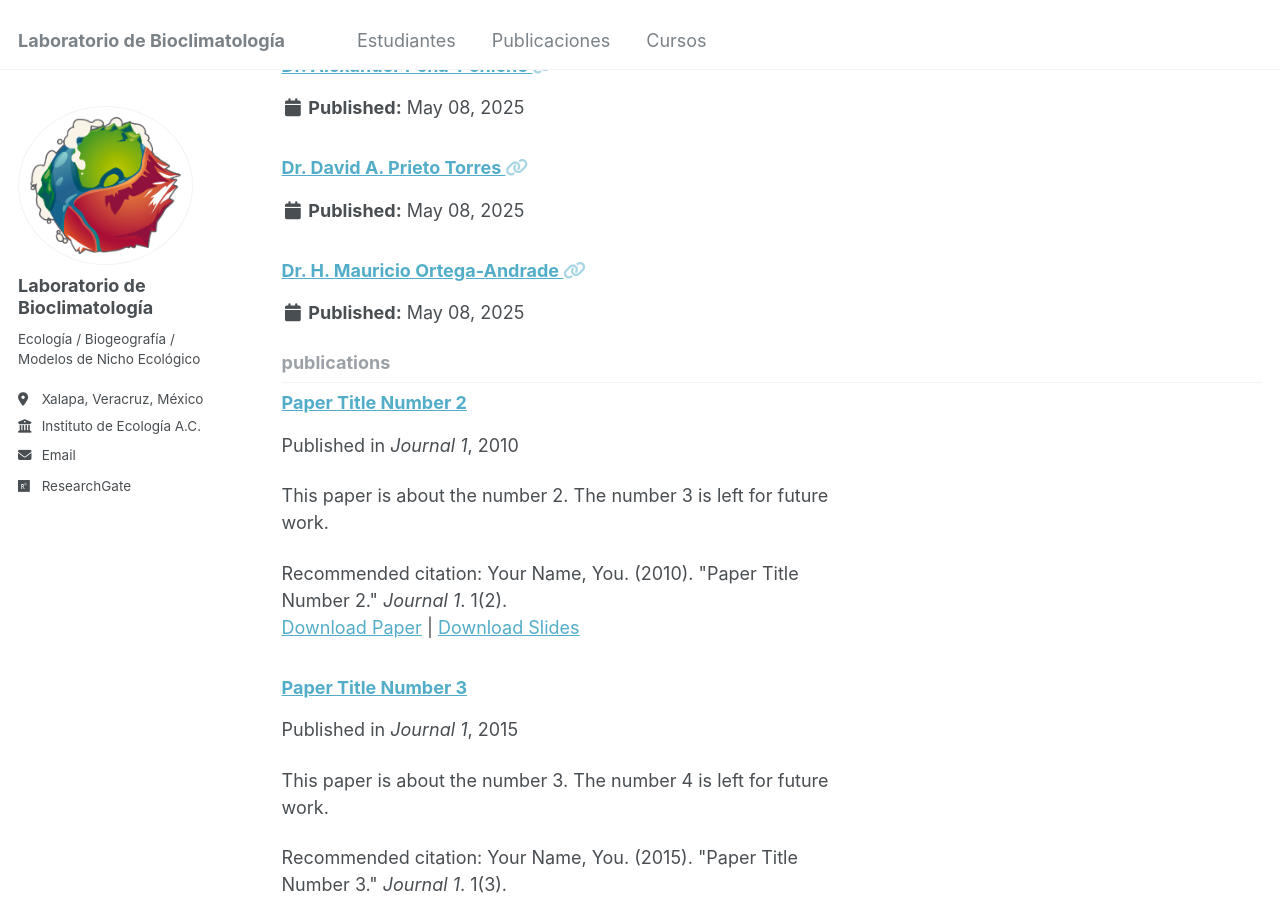
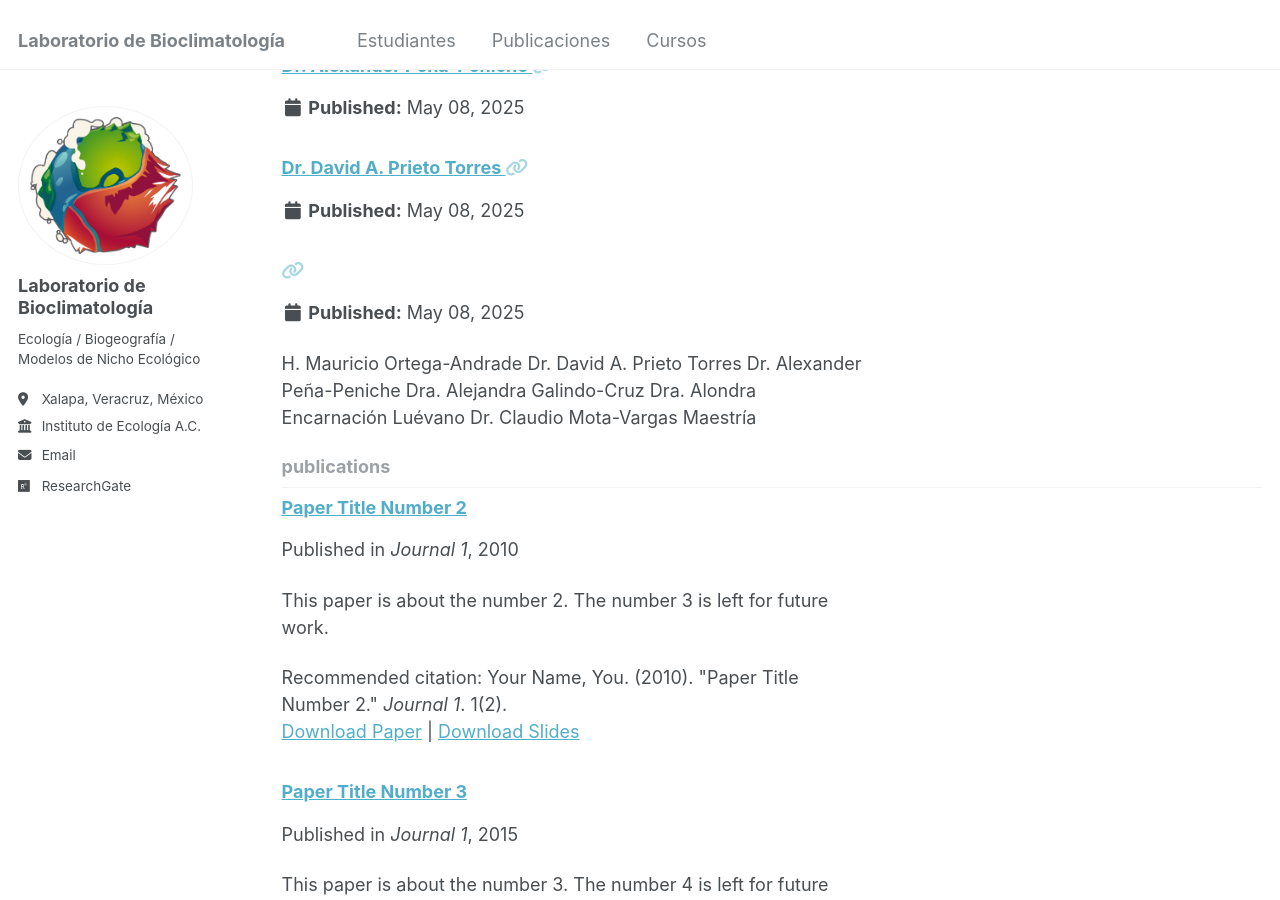
Before and after one commit to Labbioclim/bioclimat, a Jekyll site: the page built from _pages/collection-archive.html, in a window 1280 px wide and 900 px high, scrolled down 3875 px. Built offline with Jekyll 4.4.1, drawn with Linux system fonts in a browser that asks for light colours.

Commit message:
Update gphd_MOA.html

```diff
--- a/_portfolio/gphd_MOA.html
+++ b/_portfolio/gphd_MOA.html
@@ -1,8 +1,14 @@
 ---
-title: "Dr. H. Mauricio Ortega-Andrade"
+title: ""
 collection: portfolio
 category: gstud_phd
 link: "https://www.researchgate.net/profile/H-Mauricio-Ortega-Andrade"
 permalink: "https://labbioclim.github.io/https://www.researchgate.net/profile/H-Mauricio-Ortega-Andrade"
-excerpt: ""
+excerpt: "H. Mauricio Ortega-Andrade
+Dr. David A. Prieto Torres
+Dr. Alexander Peña-Peniche
+Dra. Alejandra Galindo-Cruz
+Dra. Alondra Encarnación Luévano
+Dr. Claudio Mota-Vargas
+Maestría"
 ---
```
